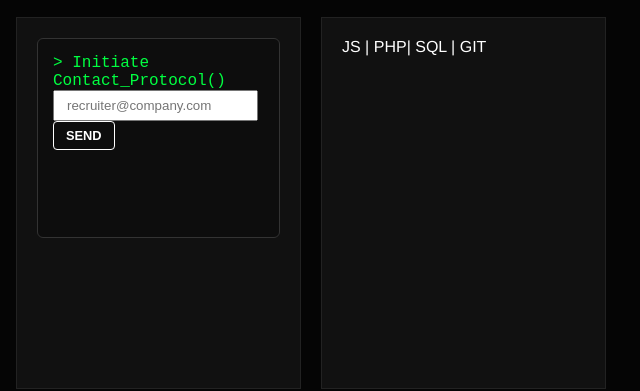
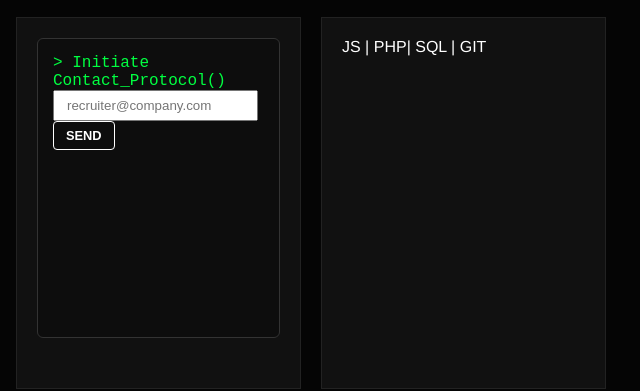
Before and after one commit to axeleszu/portfolio, a website built with Vite: page index.html in a window 1280 px wide. Shown: the part 1645-2036 px from the top of the page, 634-1274 px from the left. Built offline with nearby package versions, Linux system fonts and the light colour scheme; no server answers; files whose address does not match are found by name.

Commit message:
Fixed height

```diff
--- a/src/style.css
+++ b/src/style.css
@@ -1523,14 +1523,14 @@ circle.dot-point:hover {
   stroke-width: 2;
 }
 
-.terminal-view {
+.terminal-view[data-category=dev] {
   background: #0d0d0d;
   border: 1px solid #333;
   border-radius: 6px;
   padding: 15px;
   font-family: 'Courier New', monospace;
   color: #00ff41;
-  max-height: 200px;
+  max-height: 300px;
   overflow-y: auto;
   margin-bottom: 10px;
 }
```
